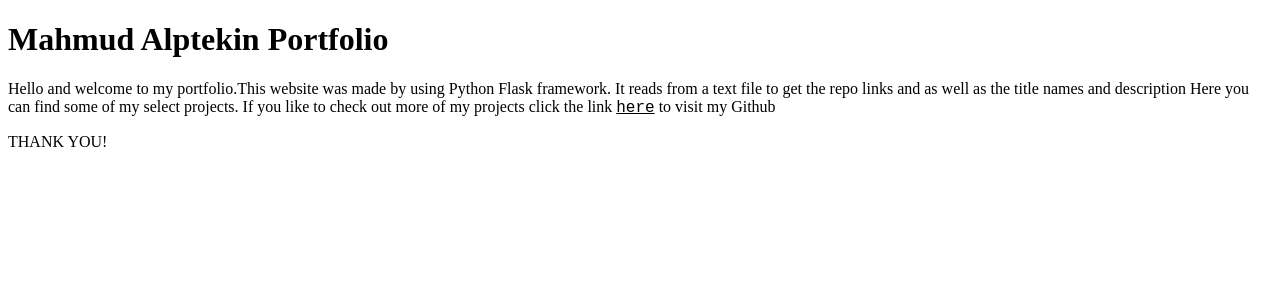
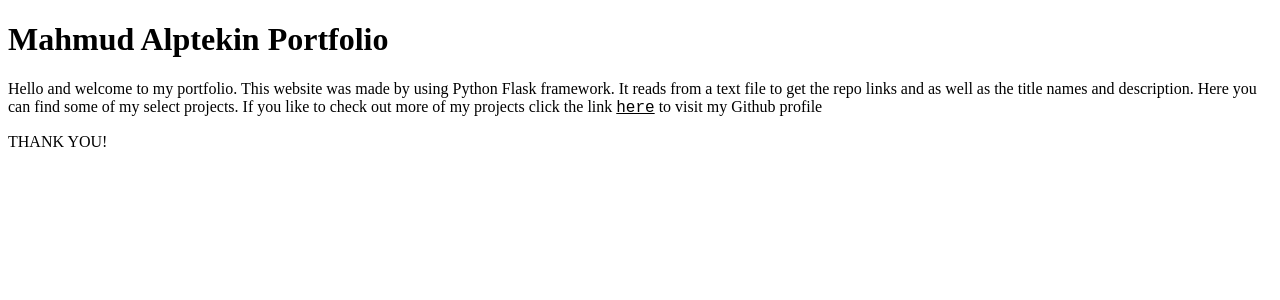
Before and after one commit to supascooopa/my_portfolio_web-site, a Flask app: template templates/index.html in a window 1280 px wide. Shown: the top 300 px of the page. Run offline with Flask 3, Linux system fonts and the light colour scheme; the template is opened without the code that fills it, so the values that code supplies are empty.

Commit message:
added requirements.txt and fixed some grammatical errors.

```diff
--- a/templates/index.html
+++ b/templates/index.html
@@ -7,7 +7,7 @@
 </head>
 <body>
 <H1>Mahmud Alptekin Portfolio</H1>
-<p>Hello and welcome to my portfolio.This website was made by using Python Flask framework. It reads from a text file to get the repo links and as well as the title names and description Here you can find some of my select projects. If you like to check out more of my projects click the link <a href="https://github.com/supascooopa">here</a> to visit my Github </p>
+<p>Hello and welcome to my portfolio. This website was made by using Python Flask framework. It reads from a text file to get the repo links and as well as the title names and description. Here you can find some of my select projects. If you like to check out more of my projects click the link <a href="https://github.com/supascooopa">here</a> to visit my Github profile</p>
 {%for project in repo_list:%}
     <ol>
         <li><a href={{project}}><span>{{ repo_list[project][0] }}</span></a>
```
Also changed, not shown: requirements.txt (added, +7 -0 lines), 1 other file.
